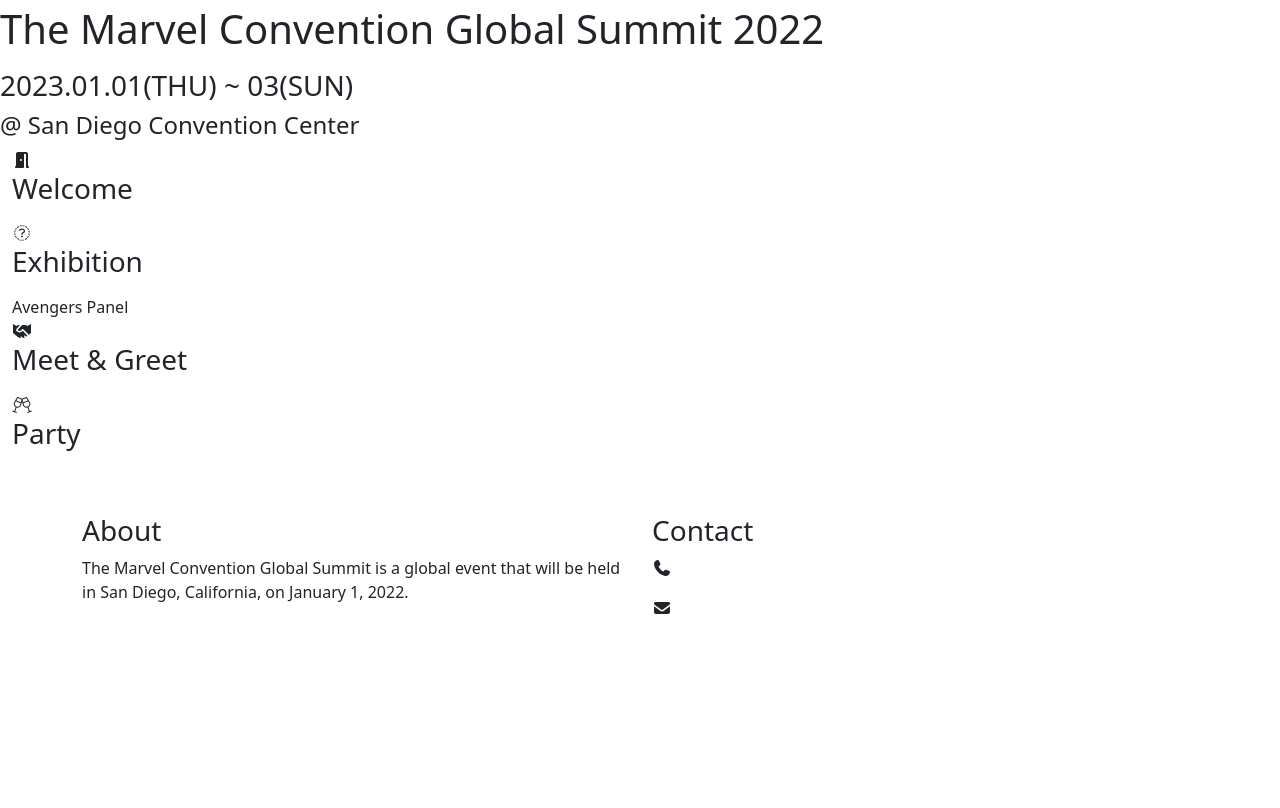
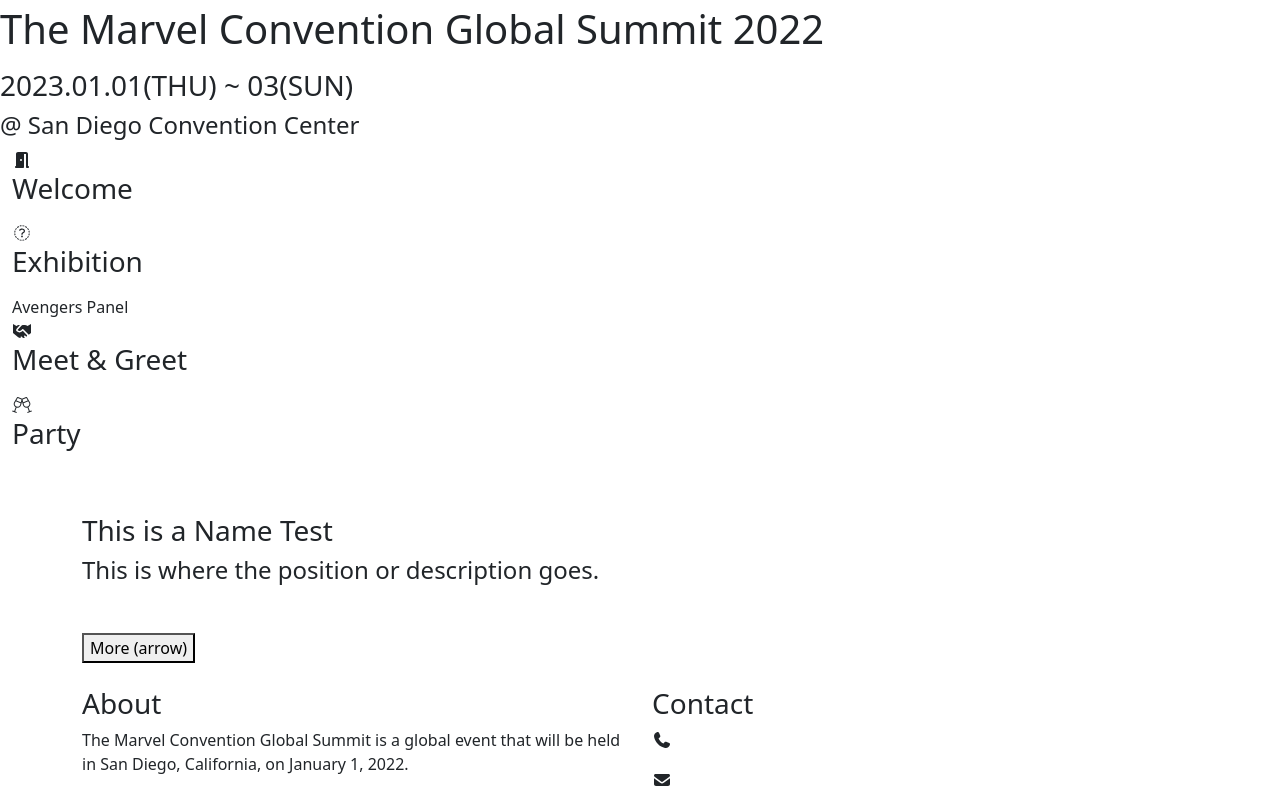
Before and after one commit to dgonzalesi/capstone-webpage, a website: page index.html in a window 1280 px wide. Shown: the part 81-889 px from the top of the page. Before the commit the page ends 800 px from the top, so only its background shows below. Drawn offline with nearby package versions, Linux system fonts and the light colour scheme.

Commit message:
speaker cards skeleton

```diff
--- a/index.html
+++ b/index.html
@@ -144,8 +144,17 @@
         <a href="" class="programlink"> SEE THE WHOLE PROGRAM </a>
     </section>
     <section id="speakers" class="container">
+      <div class="speaker">
+        <img src="" alt="" class="profile">
+        <div class="speaktext">
+          <h3 class="name">This is a Name Test</h3>
+          <h4 class="sub-name">This is where the position or description goes.</h4>
+          <img src="" alt=""> <!-- This is the smal line that separate the  elements -->
+          <p class="speakertext"></p>
+        </div>
+      </div>
 
-
+        <button id="more"> More (arrow) </button>
 
     </section>
     <section id="parners">
```
Also changed, not shown: img/speakers/drstrange_final.png (added), img/speakers/sam.png (added), img/speakers/scarlet.png (added), img/speakers/scott.png (added), img/speakers/taika.png (added), img/speakers/thor.png (added).
